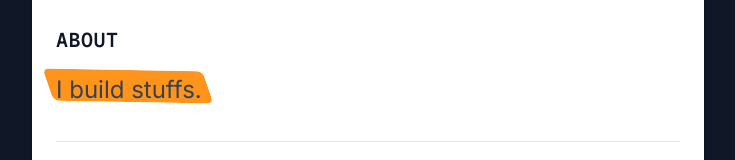
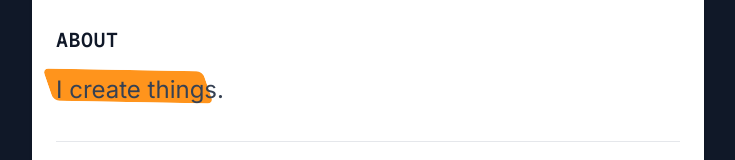
Before and after one commit to hhtzuhh/hhtzuhh.github.io, a Next.js app: page / in a window 1280 px wide. Shown: the part 558-718 px from the top of the page, without its empty margins (272-1007 px from the left). Built offline with nearby package versions, Linux system fonts and the light colour scheme; a web font is replaced by a local one.

Commit message:
Update text in Resume component from "I build stuffs." to "I create things." for improved clarity and professionalism.

```diff
--- a/src/app/page.tsx
+++ b/src/app/page.tsx
@@ -213,7 +213,7 @@ export default function Resume() {
             <h2 className="font-mono text-xl font-semibold text-gray-900 dark:text-white uppercase tracking-wide mb-4">ABOUT</h2>
             <div className="relative">
               <p className="text-2xl text-gray-700 dark:text-gray-300 leading-relaxed relative z-10">
-                I build stuffs.
+                I create things.
               </p>
               {/* Curved marker effect */}
               {showMarker && (
```
